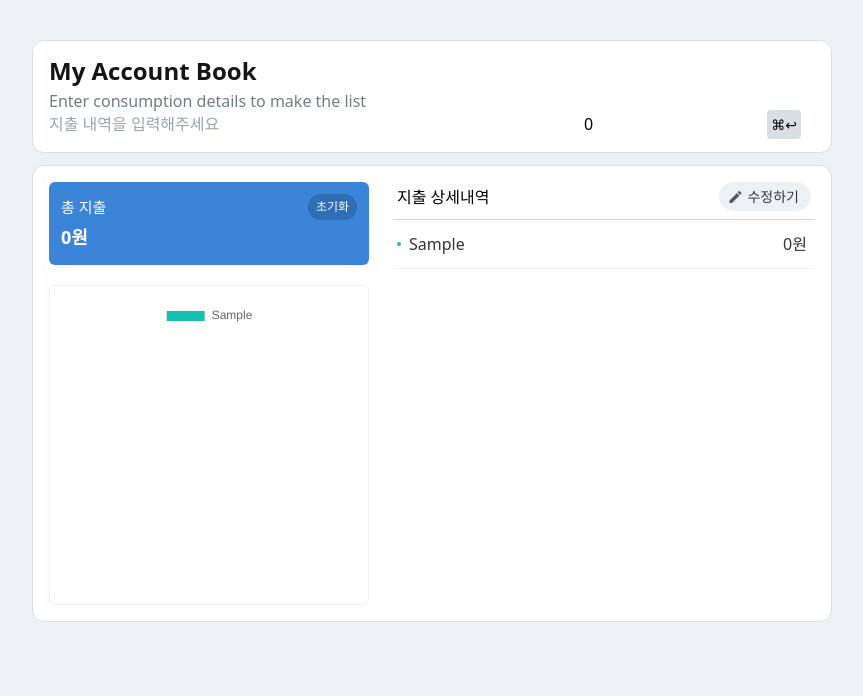
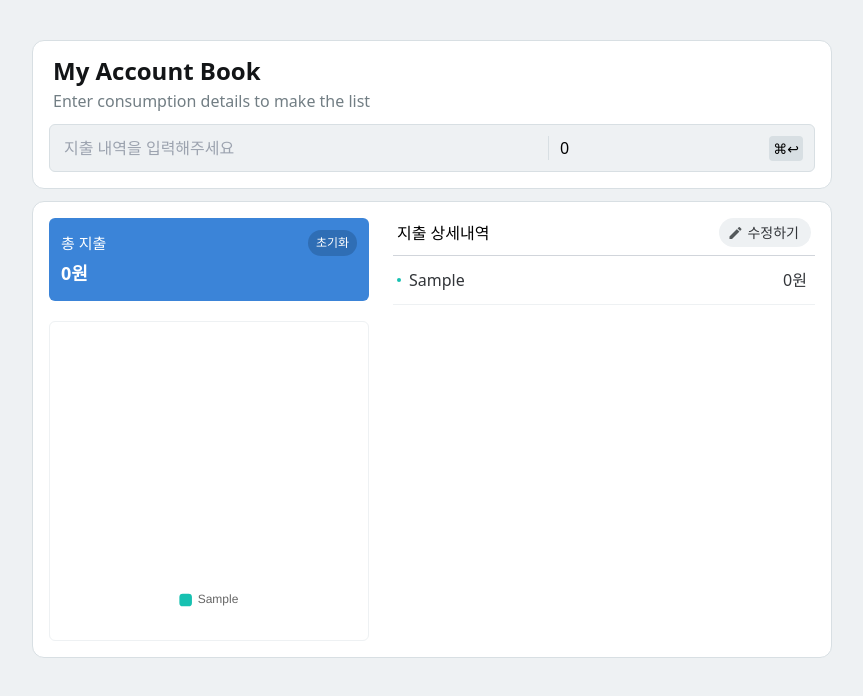
Before and after one commit to LC-02s/PBL-Account-Book, a React (Create React App) app: page / in a window 1280 px wide. Both pictures are taken after typing "Sample" into the empty fields and a click on the button "⌘↩︎". Shown: the top 696 px of the page, without its empty margins (208-1071 px from the left). Built offline with nearby package versions, Linux system fonts and the light colour scheme; a web font is replaced by a local one.

Commit message:
interim commit

```diff
--- a/src/components/Chart.js
+++ b/src/components/Chart.js
@@ -48,6 +48,26 @@ export default function Chart({ consumeList, setConsumeList }) {
         ],
     };
 
+    const chartPlugins = {
+        plugins: {
+            legend: {
+                labels: {
+                    usePointStyle: true,
+                    pointStyle: 'rectRounded',
+                    // pointStyleWidth: 16,
+                    // useBorderRadius: true,
+                    // borderRadius: 20,
+                    padding: 12,
+                },
+                display: true,
+                position: 'bottom',
+            },
+            tooltip: {
+                backgroundColor: 'rgba(50, 53, 57, 0.9)'
+            }
+        }
+    };
+
     return (
         <div>
             <SummaryContainer>
@@ -58,7 +78,7 @@ export default function Chart({ consumeList, setConsumeList }) {
                 <SummaryTotal>{ formatter(totalCost) }원</SummaryTotal>
             </SummaryContainer>
             <ChartContainer>
-                <Doughnut fallbackContent={<ChartSkeleton />} data={chartData} />
+                <Doughnut fallbackContent={<ChartSkeleton />} data={chartData} options={chartPlugins} />
             </ChartContainer>
         </div>
     )
@@ -115,7 +135,7 @@ const ChartSkeleton = styled.div`
 const ChartContainer = styled.div`
     display: block;
     width: 100%;
-    padding: 14px;
+    padding: 24px;
     border-radius: 6px;
     border: 1px solid var(--grayscale-100);
 `;
--- a/src/components/Form.js
+++ b/src/components/Form.js
@@ -7,11 +7,15 @@ export default function Form({ consumeList, setConsumeList }) {
     const [ title, setTitle ] = useState('');
     const [ cost, setCost ] = useState(0);
     const [ isVisible, setIsVisible ] = useState(false);
+    const [ isFocused, setIsFocused ] = useState(false);
 
     const handleTitleInputChange = (e) => setTitle(e.target.value);
     const handleCostInputChange = (e) => setCost(e.target.value);
 
-    const handleIsVisible = () => setIsVisible(consumeList.length === 0 && title === '' ? true : false);
+    const handleIsVisible = () => {
+        setIsFocused(true);
+        setIsVisible(consumeList.length === 0 && title === '' ? true : false)
+    };
 
     const handleSubmit = (e) => {
         e.preventDefault();
@@ -29,21 +33,21 @@ export default function Form({ consumeList, setConsumeList }) {
                 <FormTitle>My Account Book</FormTitle>
                 <FormDescription>Enter consumption details to make the list</FormDescription>
                 <div className='relative'>
-                    <FormInputContainer>
+                    <FormInputContainer $focused={isFocused}>
                         <input
                             type='text'
                             placeholder='지출 내역을 입력해주세요'
                             value={title}
                             onChange={handleTitleInputChange}
                             onFocus={handleIsVisible}
-                            onBlur={() => setIsVisible(false)}
+                            onBlur={() => {setIsVisible(false); setIsFocused(false)}}
                         />
                         <input
                             type='number'
                             value={cost}
                             onChange={handleCostInputChange}
                             onFocus={handleIsVisible}
-                            onBlur={() => setIsVisible(false)}
+                            onBlur={() => {setIsVisible(false); setIsFocused(false)}}
                         />
                     </FormInputContainer>
                     <HotKeyBadge>⌘↩︎</HotKeyBadge>
@@ -69,6 +73,7 @@ const FormTitle = styled.h1`
     display: block;
     width: 100%;
     height: auto;
+    padding: 0px 4px;
     margin: 0px 0px 4px;
     font-size: 24px;
     font-weight: 700;
@@ -81,12 +86,32 @@ const FormDescription = styled.p`
     display: block;
     width: 100%;
     height: auto;
-    padding: 0px;
+    padding: 0px 4px;
+    margin: 0px 0px 12px;
     font-size: 16px;
     font-weight: 400;
     color: var(--grayscale-500);
     line-height: 1.4;
     word-break: keep-all;
+`;
+
+const HotKeyBadge = styled.button.attrs({ type: 'submit' })`
+    position: absolute;
+    top: 0px;
+    bottom: 0px;
+    right: 12px;
+    display: inline-block;
+    width: auto;
+    height: fit-content;
+    padding: 2px 4px;
+    margin: auto 0px;
+    font-size: 14px;
+    white-space: nowrap;
+    border-radius: 4px;
+    background-color: var(--grayscale-200);
+    visibility: visible;
+    opacity: 1;
+    transition: opacity 0.2s;
 `;
 
 const FormInputContainer = styled.div`
@@ -96,30 +121,35 @@ const FormInputContainer = styled.div`
     align-items: center;
     width: 100%;
     height: auto;
+    padding: 8px 14px;
+    border: 1px solid ${({ $focused }) => $focused ? 'var(--ui-information)' : 'var(--grayscale-200)'};
+    border-radius: 6px;
+    background-color: ${({ $focused }) => $focused ? 'var(--brand-white)' : 'var(--grayscale-100)'};
+    transition: background 0.2s, border 0.2s;
 
-    input: {
-        flex: 1;
+    &::after {
+        content: '';
+        position: absolute;
+        top: 0px;
+        bottom: 0px;
+        right: 266px;
+        display: inline-block;
+        margin: 12px 0px;
+        width: 1px;
+        background-color: var(--grayscale-200);
+    }
+    & > input {
         display: block;
         width: 100%;
-        height: 48px;
+        min-width: auto;
+        height: 30px;
+        border-radius: 4px;
+        background-color: transparent;
+        outline: none;
+    }
+    & > input:first-of-type {width: calc(100% - 265px);}
+    & > input:last-of-type {width: 240px;}
+    & ~ ${HotKeyBadge} {
+        ${({ $focused }) => $focused ? 'opacity: 0;' : 'opacity: 1;'}
     }
 `;
-
-const HotKeyBadge = styled.button.attrs({ type: 'submit' })`
-    position: absolute;
-    top: 0px;
-    bottom: 0px;
-    right: 14px;
-    display: inline-block;
-    width: auto;
-    height: fit-content;
-    padding: 4px;
-    margin: auto 0px;
-    font-size: 14px;
-    white-space: nowrap;
-    border-radius: 4px;
-    background-color: var(--grayscale-200);
-    visibility: visible;
-    opacity: 1;
-    transition: opacity 0.2s;
-`
```
Also changed, not shown: 1 other file (tests, documents, lock files or other folders).
